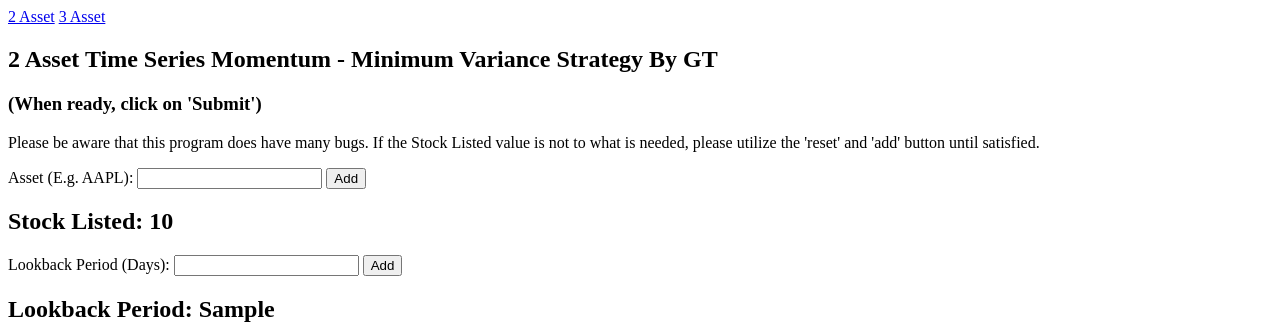
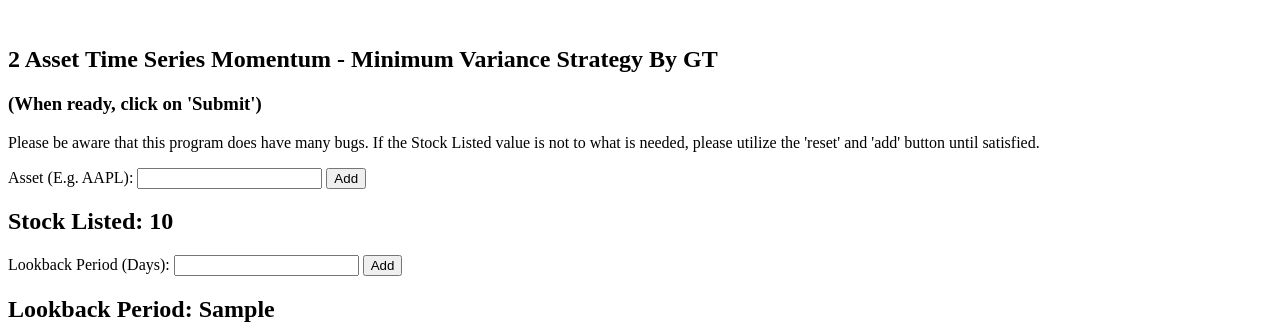
Before and after one commit to gateTang/TSM-Minimum-Investment-Strategy, a Flask app: template templates/home.html in a window 1280 px wide. Shown: the top 326 px of the page. Run offline with Flask 2, Linux system fonts and the light colour scheme; the template is opened without the code that fills it: most values are stand-ins (such as "Sample title", 1, 10 or a date in 2020).

Commit message:
Add files via upload

```diff
--- a/templates/home.html
+++ b/templates/home.html
@@ -4,11 +4,8 @@
     <meta charset="UTF-8" />
     <title>TSM-Min Strategy</title>
   </head>
-
   <body>
     <div class="topnav" style="margin:0; position: relative; display: inline-block">
-      <a href="2Asset">2 Asset</a>
-      <a href="3Asset">3 Asset</a>
     </div>
     <h2><b>2 Asset Time Series Momentum - Minimum Variance Strategy By GT</b>
       <h3>(When ready, click on 'Submit') </h3>
```
